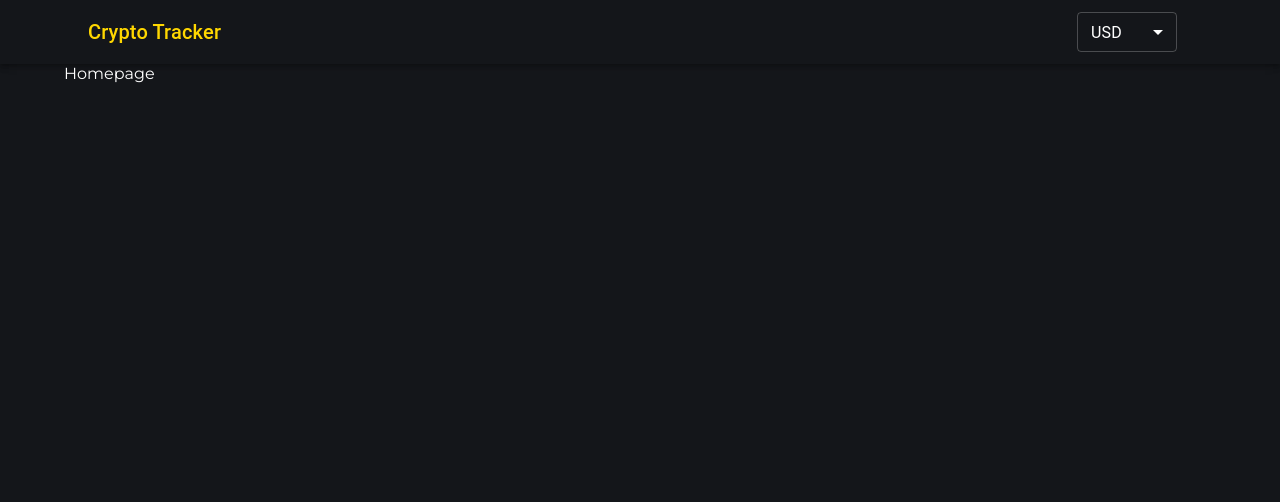
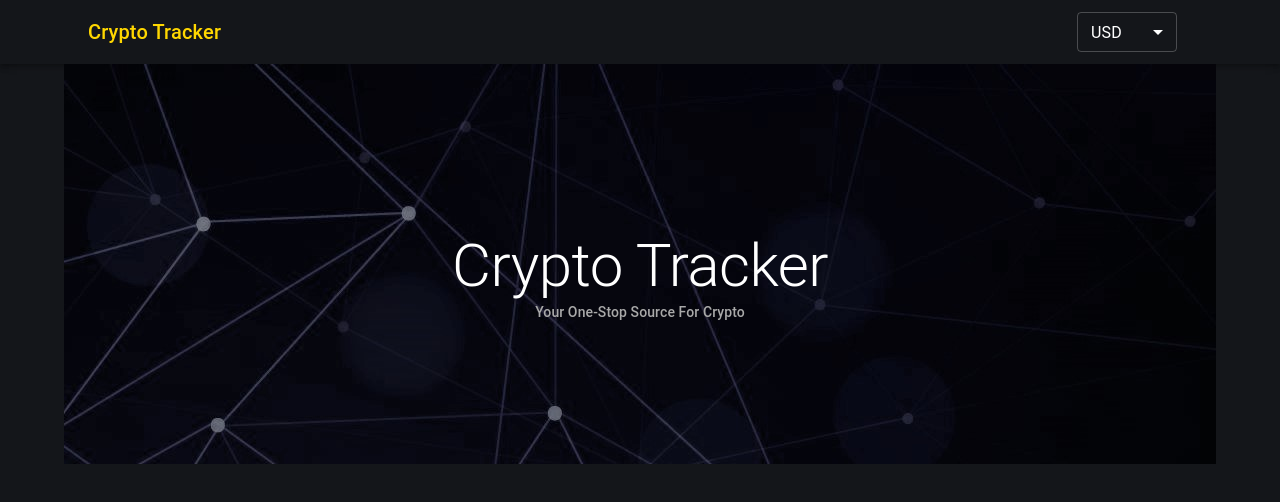
Before and after one commit to DarshanVaishya/crypto-tracker, a React (Create React App) app: page / in a window 1280 px wide. Shown: the top 502 px of the page. Built offline with nearby package versions, Linux system fonts and the light colour scheme.

Commit message:
Feat: added banner

```diff
--- /dev/null
+++ b/src/components/banner/banner.component.jsx
@@ -0,0 +1,22 @@
+import { Typography } from "@mui/material";
+import styles from "./banner.module.css";
+
+function Banner() {
+	return (
+		<div className={styles.banner}>
+			<div className={styles.bannerContent}>
+				<div className={styles.tagline}>
+					<Typography variant="h2" className={styles.title}>
+						Crypto Tracker
+					</Typography>
+
+					<Typography variant="subtitle2" className={styles.subtext}>
+						Your one-stop source for crypto
+					</Typography>
+				</div>
+			</div>
+		</div>
+	);
+}
+
+export default Banner;
--- /dev/null
+++ b/src/components/banner/banner.module.css
@@ -0,0 +1,29 @@
+.banner {
+	background-image: url("../../assets/banner-bg.jpg");
+}
+
+.bannerContent {
+	height: 400px;
+	display: flex;
+	flex-direction: column;
+	padding-top: 25px;
+	justify-content: space-around;
+}
+
+.tagline {
+	display: flex;
+	height: 40%;
+	flex-direction: column;
+	justify-content: center;
+	text-align: center;
+}
+
+.title {
+	font-weight: bold;
+	margin-bottom: 15px;
+}
+
+.subtext {
+	color: darkgrey;
+	text-transform: capitalize;
+}
--- a/src/routes/home-page/home-page.component.jsx
+++ b/src/routes/home-page/home-page.component.jsx
@@ -1,5 +1,11 @@
+import Banner from "../../components/banner/banner.component";
+
 function HomePage() {
-	return <div>Homepage</div>;
+	return (
+		<>
+			<Banner />
+		</>
+	);
 }
 
 export default HomePage;
```
Also changed, not shown: src/assets/banner-bg.jpg (added).
